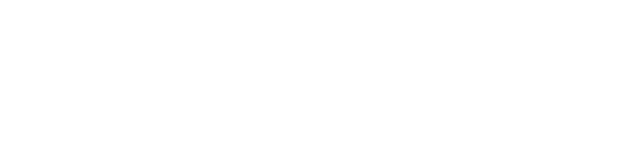
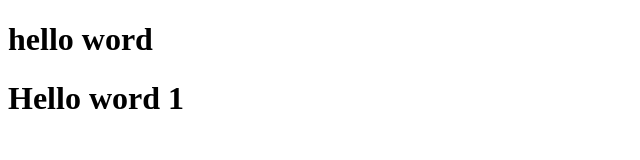
Before and after one commit to TranVanSon00/learnFrontEnd, a plain HTML site: page index.html in a window 1280 px wide. Shown: the whole page, without its empty margins (0-640 px from the left). Drawn offline with Linux system fonts and the light colour scheme.

Commit message:
test file main.js

```diff
--- a/index.html
+++ b/index.html
@@ -6,6 +6,7 @@
     <title>Document</title>
 </head>
 <body>
-
+    <h1>hello word</h1>
+    <h1>Hello word 1</h1>
 </body>
 </html>
--- a/styles.css
+++ b/styles.css
@@ -0,0 +1,3 @@
+*{
+    box-sizing: border-box;
+}
```
Also changed, not shown: main.js (added), 1 other file.
